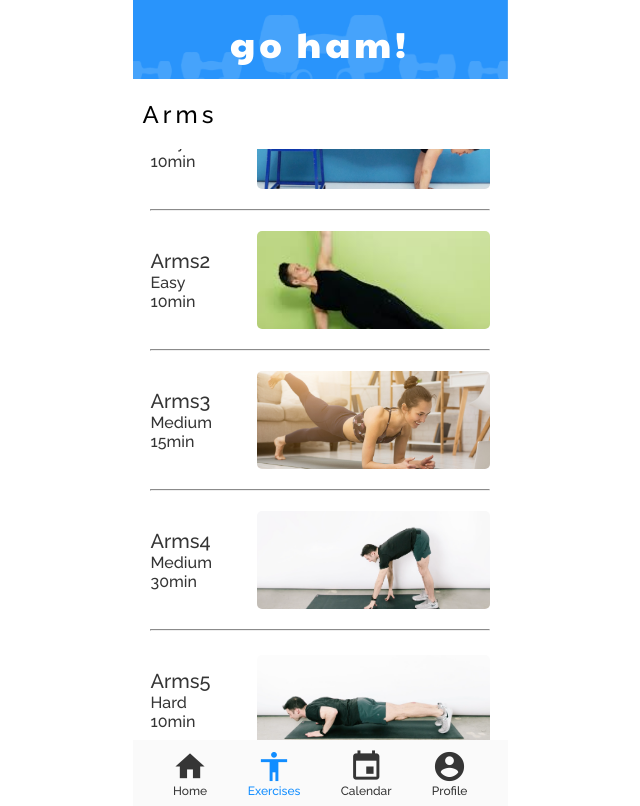
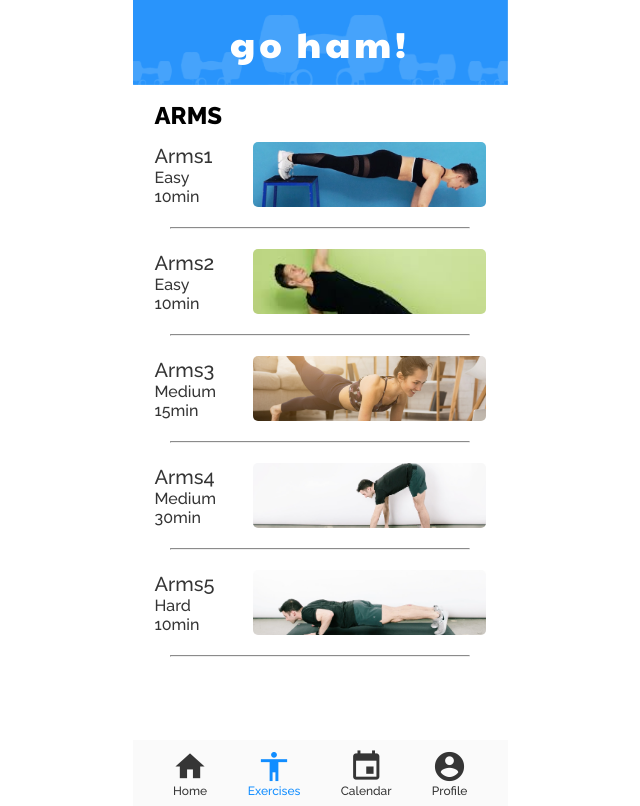
Before and after one commit to faithwills/goham, a plain HTML site: page exercise_details.html in a window 1280 px wide. Shown: the whole page, without its empty margins (320-960 px from the left). Drawn offline with Linux system fonts and the light colour scheme.

Commit message:
fix layout in exercise list

```diff
--- a/css/layout.css
+++ b/css/layout.css
@@ -42,13 +42,22 @@ hr {
     overflow: auto;
 }
 
-
+.list_container {
+    margin-left: 22px;
+    margin-right: 22px;
+}
 
 .list_item {
-    padding: 12px 18px 12px 18px;
+    padding: 12px 0 12px 0;
     display: flex;
     justify-content: space-between;
     align-items: center;
+}
+
+.list-header {
+    font-weight: bold;
+    font-size: 24px;
+    margin-top: 22px;
 }
 
 .list_title {
@@ -108,7 +117,7 @@ hr {
 
 .list_exercise_image {
     width: 233px;
-    height: 98px;
+    height: 65px;
     overflow: hidden;
     border-radius: 5px;
     display: flex;
--- a/exercise_details.html
+++ b/exercise_details.html
@@ -21,11 +21,8 @@
 
         <div class="content">
             <div class="list_container">
-                <div class="title_bg">
-                    <div class="title">Arms</div>
-                </div>
-
                 <div class="list">
+                    <div class="list-header">ARMS</div>
 
                     <a href="addschedule.html">
                         <div class="list_item">
```
